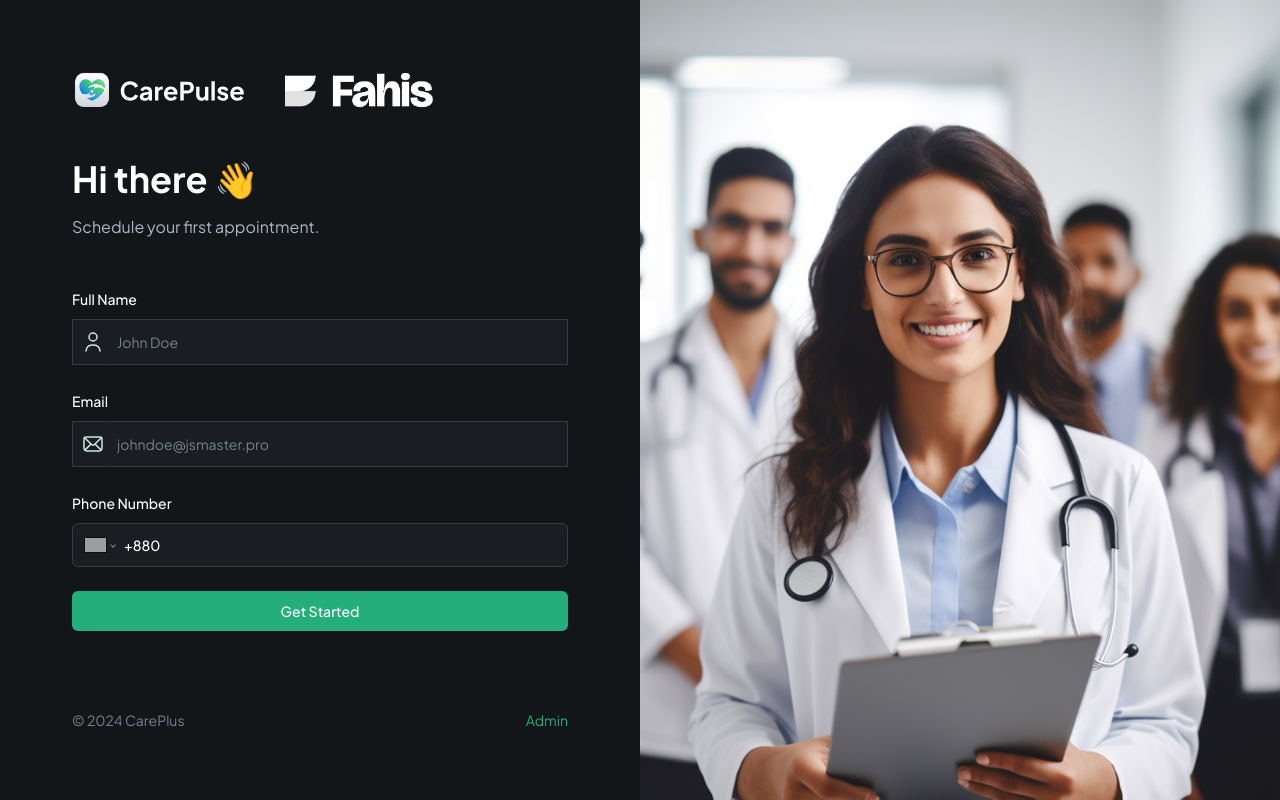
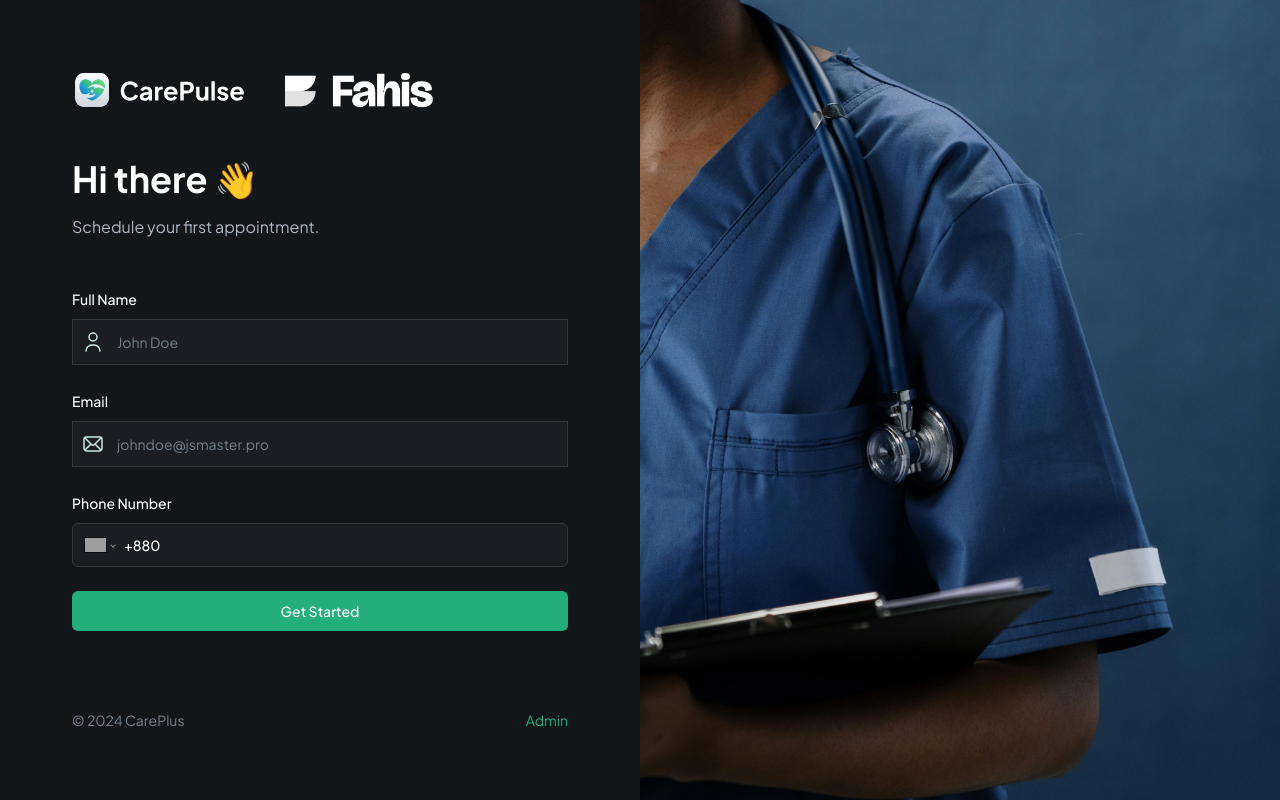
Before and after one commit to Md-Raihan-Alam/patient-administration-system, a Next.js app: page / in a window 1280 px wide. Built offline with nearby package versions, Linux system fonts and the light colour scheme; no server answers; grey boxes are pictures that could not be loaded.

Commit message:
image updated

```diff
--- a/app/page.tsx
+++ b/app/page.tsx
@@ -36,7 +36,7 @@
         </div>
       </section>
       <Image
-        src="/assets/images/onboarding-img.png"
+        src="/assets/images/onboarding-img.jpg"
         height={1000}
         width={1000}
         alt="Doctors Welcome"
```
Also changed, not shown: public/assets/images/onboarding-img.jpg (added).
